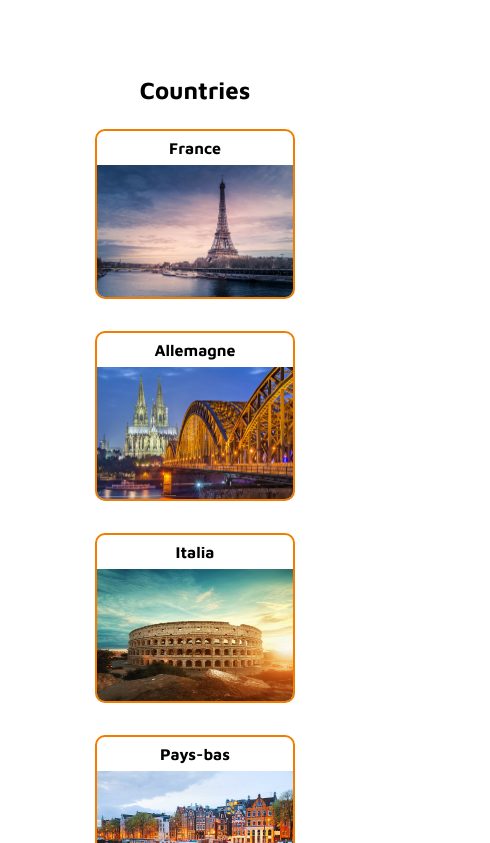
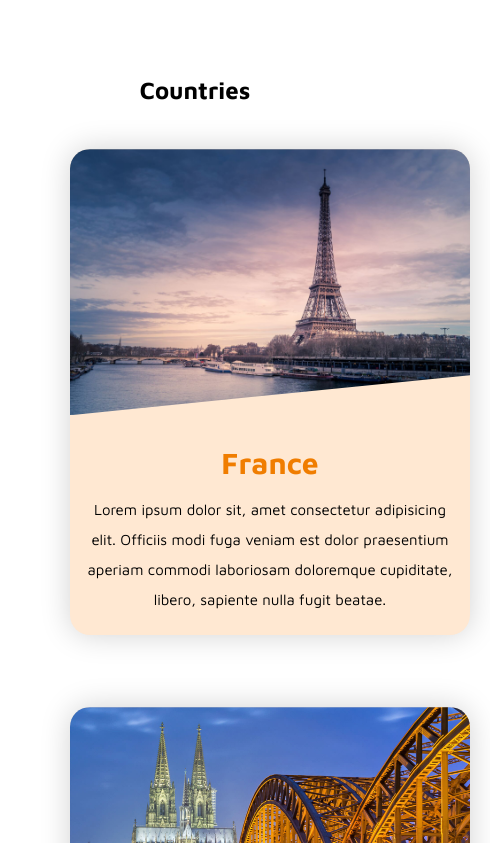
Before and after one commit to Adrien-hue/CultureSim, a React (Create React App) app: page / in a window 390 px wide. Shown: the part 921-1764 px from the top of the page, 490 px wide, since content can reach past the window. Built offline with nearby package versions, Linux system fonts and the light colour scheme; a web font is replaced by a local one.

Commit message:
Responsive countryCard

```diff
--- a/src/components/atoms/CountryCard/CountryCard.jsx
+++ b/src/components/atoms/CountryCard/CountryCard.jsx
@@ -1,13 +1,20 @@
 import "./CountryCard.scss";
 
 const CountryCard = ({name, image, ...props}) => {
-    return <div className="countryCard">
-        <div className="countryCard-title">{name}</div>
-        <img
-            src={require(`../../../assets/` + image)}
-            alt={`Image of ` + name}
-            className="countryCard-image"
-        />
+    return <div className="countryCards">
+        <div className="countryCard">
+            <div className="countryCard-container">
+                <img
+                    src={require(`../../../assets/` + image)}
+                    alt={`Image of ` + name}
+                    className="countryCard-image"
+                />
+            </div>
+                <div className="countryCard-details">
+                    <h3>{name}</h3>
+                    <p>Lorem ipsum dolor sit, amet consectetur adipisicing elit. Officiis modi fuga veniam est dolor praesentium aperiam commodi laboriosam doloremque cupiditate, libero, sapiente nulla fugit beatae.</p>
+                </div>
+        </div>
     </div>
 }
 
--- a/src/components/atoms/CountryCard/CountryCard.scss
+++ b/src/components/atoms/CountryCard/CountryCard.scss
@@ -1,6 +1,6 @@
 @import "../../../styles/_variables.scss";
 
-.countryCard {
+/*.countryCard {
     width: 200px;
     height: 170px;
 
@@ -29,4 +29,80 @@
         height: auto;
         overflow: hidden;
     }
+}*/
+
+*{
+    padding: 0;
+    margin: 0;
+    box-sizing: border-box;
 }
+
+
+
+.countryCards{
+
+    display: grid;
+    place-items: center center ;
+    grid-template-columns: repeat(auto-fit, minmax(400px, 1fr));
+    padding: 20px;
+    gap: 40px;
+
+    font-family: 'Poppins', sans-serif;
+
+    .countryCard{
+
+        background-color: $flesh;
+        border-radius: 20px;
+        box-shadow: 0 0 30px rgba(0,0,0,0.18);
+
+
+        .countryCard-container{
+
+            position: relative;
+            clip-path: polygon(0 0, 100% 0, 100% 85%, 0 100%);
+
+            .countryCard-image{
+
+                width: 100%;
+
+                display: block;
+                border-radius: 20px 20px 0 0 ;
+
+            }
+        }
+
+        .countryCard-details{
+            padding: 20px 10px ;
+        }
+    }
+
+    .countryCard-container:after{
+        content: "";
+        height: 100%;
+        width: 100%;
+        position: absolute;
+        top: 0;
+        left:0;
+        border-radius: 20px 20px 0 0;
+        opacity: 0.7;
+    }
+
+    .countryCard>.countryCard-container:after{
+        background-image: linear-gradient(135deg, #0100ec #fb36f4);
+    }
+
+    .countryCard-details>h3{
+        color: $gold_drop;
+        font-weight: 600;
+        font-size: 30px;
+        margin: 10px 0 15px 0 ;
+    }
+
+    .countryCard-details>p{
+
+        font-size: 15px;
+        line-height: 30px;
+        font-weight: 400px;
+    }
+
+}
```
